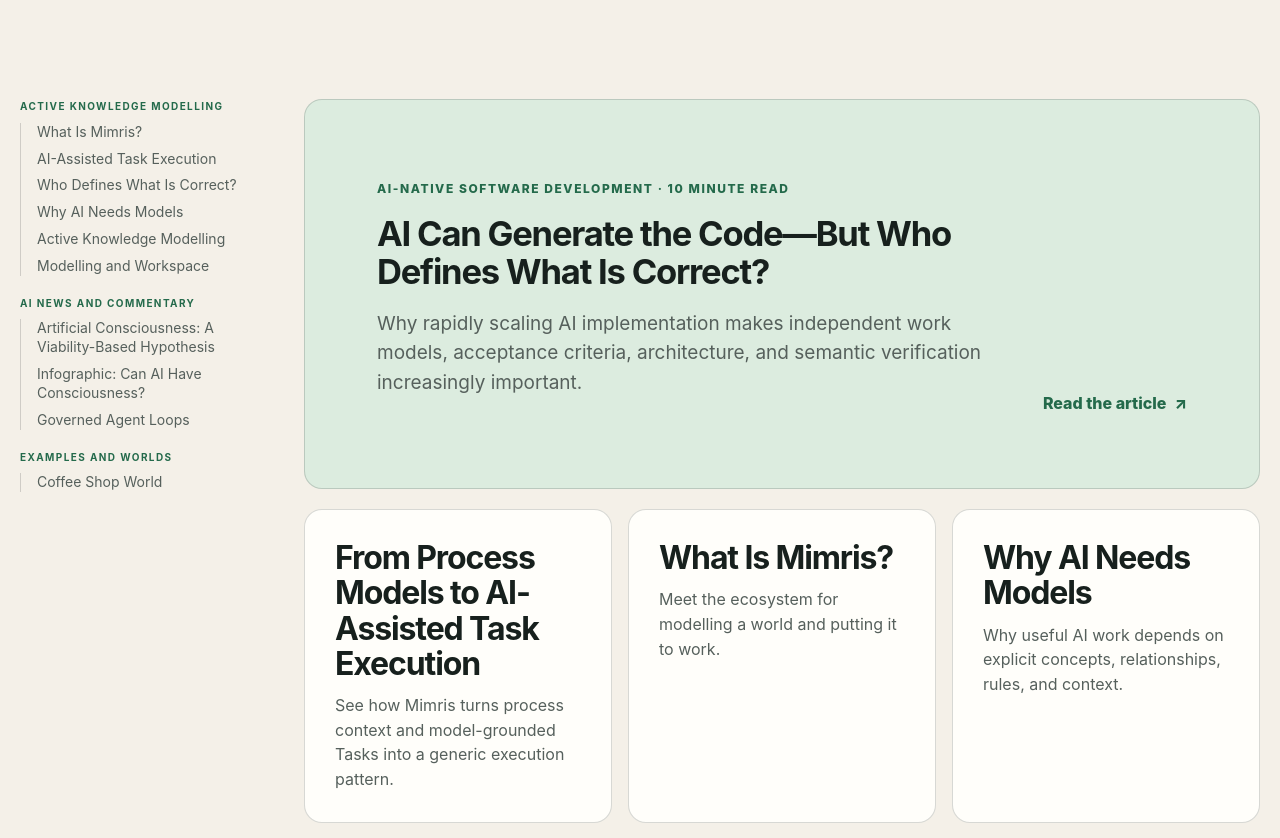
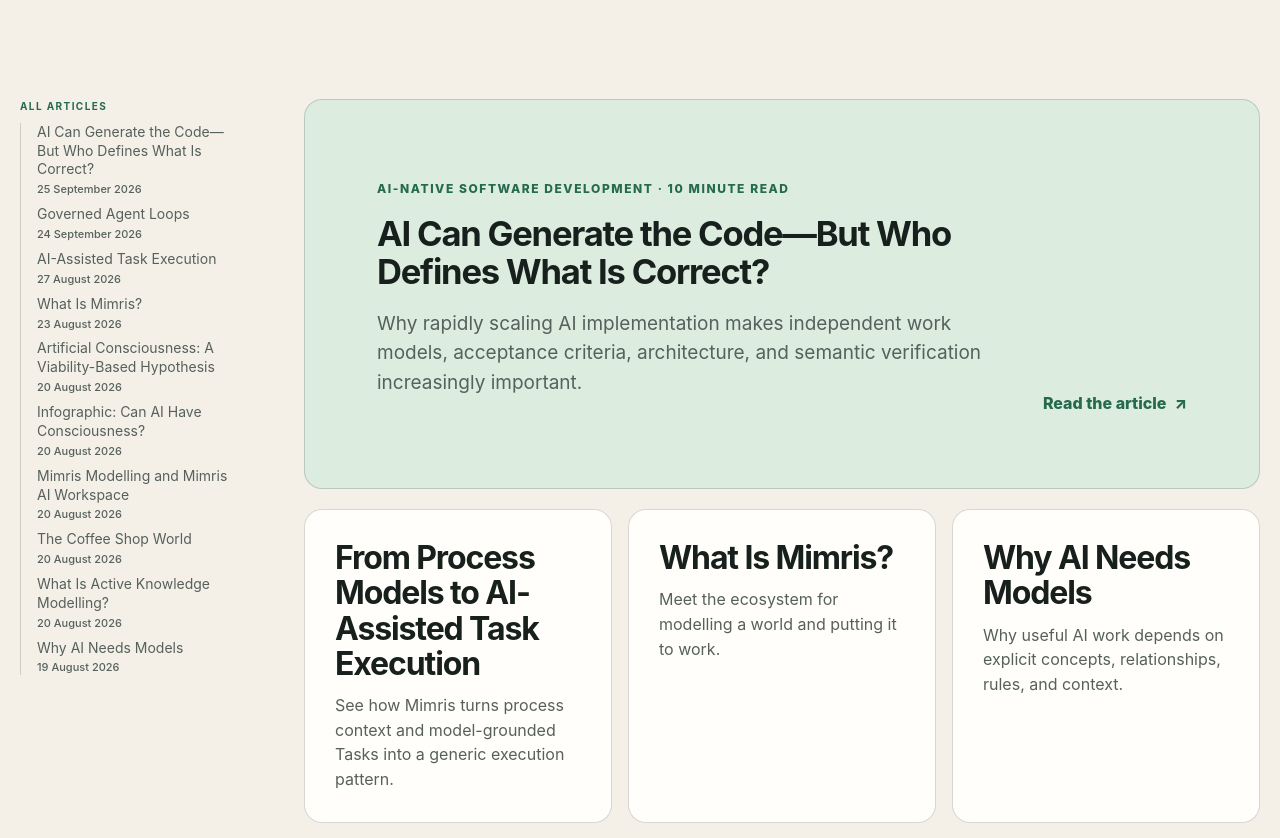
Before and after one commit to Mimris/mimris-site, a Next.js app: page /articles in a window 1280 px wide. Shown: the part 574-1412 px from the top of the page. Built offline with nearby package versions, Linux system fonts and the light colour scheme.

Commit message:
Sort article directory by publication date

```diff
--- a/app/_components/article-markdown.tsx
+++ b/app/_components/article-markdown.tsx
@@ -2,31 +2,18 @@ import { readFileSync } from "node:fs";
 import { join } from "node:path";
 import Link from "next/link";
 
-const articleGroups = [
-  {
-    label: "Active Knowledge Modelling",
-    links: [
-      ["/articles/mimris-ecosystem", "What Is Mimris?"],
-      ["/articles/ai-assisted-task-execution", "AI-Assisted Task Execution"],
-      ["/articles/ai-defines-correctness", "Who Defines What Is Correct?"],
-      ["/articles/why-ai-needs-models", "Why AI Needs Models"],
-      ["/articles/active-knowledge-modelling", "Active Knowledge Modelling"],
-      ["/articles/modelling-and-workspace", "Modelling and Workspace"],
-    ],
-  },
-  {
-    label: "AI News and Commentary",
-    links: [
-      ["/articles/from-biological-viability-to-artificial-consciousness", "Artificial Consciousness: A Viability-Based Hypothesis"],
-      ["/articles/can-ai-have-consciousness-infographic", "Infographic: Can AI Have Consciousness?"],
-      ["/articles/governed-agent-loops", "Governed Agent Loops"],
-    ],
-  },
-  {
-    label: "Examples and worlds",
-    links: [["/articles/coffee-shop-universe", "Coffee Shop World"]],
-  },
-] as const;
+const articleEntries = [
+  { href: "/articles/ai-defines-correctness", label: "AI Can Generate the Code—But Who Defines What Is Correct?", date: "25 September 2026", dateTime: "2026-09-25" },
+  { href: "/articles/governed-agent-loops", label: "Governed Agent Loops", date: "24 September 2026", dateTime: "2026-09-24" },
+  { href: "/articles/ai-assisted-task-execution", label: "AI-Assisted Task Execution", date: "27 August 2026", dateTime: "2026-08-27" },
+  { href: "/articles/mimris-ecosystem", label: "What Is Mimris?", date: "23 August 2026", dateTime: "2026-08-23" },
+  { href: "/articles/active-knowledge-modelling", label: "What Is Active Knowledge Modelling?", date: "20 August 2026", dateTime: "2026-08-20" },
+  { href: "/articles/coffee-shop-universe", label: "The Coffee Shop World", date: "20 August 2026", dateTime: "2026-08-20" },
+  { href: "/articles/modelling-and-workspace", label: "Mimris Modelling and Mimris AI Workspace", date: "20 August 2026", dateTime: "2026-08-20" },
+  { href: "/articles/from-biological-viability-to-artificial-consciousness", label: "Artificial Consciousness: A Viability-Based Hypothesis", date: "20 August 2026", dateTime: "2026-08-20" },
+  { href: "/articles/can-ai-have-consciousness-infographic", label: "Infographic: Can AI Have Consciousness?", date: "20 August 2026", dateTime: "2026-08-20" },
+  { href: "/articles/why-ai-needs-models", label: "Why AI Needs Models", date: "19 August 2026", dateTime: "2026-08-19" },
+].sort((a, b) => b.dateTime.localeCompare(a.dateTime) || a.label.localeCompare(b.label));
 
 function escapeHtml(value: string) {
   return value.replace(/&/g, "&amp;").replace(/</g, "&lt;").replace(/>/g, "&gt;").replace(/"/g, "&quot;");
@@ -163,18 +150,7 @@ export function ArticleMarkdown({ file }: { file: string }) {
 }
 
 export function ArticleIndex({ currentPath }: { currentPath: string }) {
-  const groups = articleGroups.map((group) => (
-    <div className="article-directory-group" key={group.label}>
-      <p>{group.label}</p>
-      <nav>
-        {group.links.map(([href, label]) => (
-          <Link key={href} href={href} aria-current={href === currentPath ? "page" : undefined} data-analytics-event="article_opened" data-analytics-destination={href}>
-            {label}
-          </Link>
-        ))}
-      </nav>
-    </div>
-  ));
+  const groups = <div className="article-directory-group"><p>All articles</p><nav>{articleEntries.map(({ href, label, date, dateTime }) => <Link key={href} href={href} aria-current={href === currentPath ? "page" : undefined} data-analytics-event="article_opened" data-analytics-destination={href}><span>{label}</span><time dateTime={dateTime}>{date}</time></Link>)}</nav></div>;
 
   return (
     <>
@@ -191,18 +167,7 @@ export function ArticleIndex({ currentPath }: { currentPath: string }) {
 }
 
 export function ArticleDirectory() {
-  const groups = articleGroups.map((group) => (
-    <div className="article-directory-group" key={group.label}>
-      <p>{group.label}</p>
-      <nav>
-        {group.links.map(([href, label]) => (
-          <Link href={href} key={href} data-analytics-event="article_opened" data-analytics-destination={href}>
-            {label}
-          </Link>
-        ))}
-      </nav>
-    </div>
-  ));
+  const groups = <div className="article-directory-group"><p>All articles</p><nav>{articleEntries.map(({ href, label, date, dateTime }) => <Link href={href} key={href} data-analytics-event="article_opened" data-analytics-destination={href}><span>{label}</span><time dateTime={dateTime}>{date}</time></Link>)}</nav></div>;
 
   return (
     <>
--- a/app/globals.css
+++ b/app/globals.css
@@ -151,3 +151,6 @@ h3 { font-size: clamp(19px, 1.6vw, 25px); letter-spacing: -.015em; line-height:
 }
 
 @media (prefers-reduced-motion: reduce) { html { scroll-behavior: auto; } * { transition-duration: .01ms !important; } }
+/* Dated article directory entries keep the newest publication visible first. */
+.article-directory-group a time { display: block; margin-top: 3px; color: var(--subtle); font-size: 11px; font-weight: 500; }
+.article-directory-group a:hover time, .article-directory-group a[aria-current="page"] time { color: inherit; }
```
